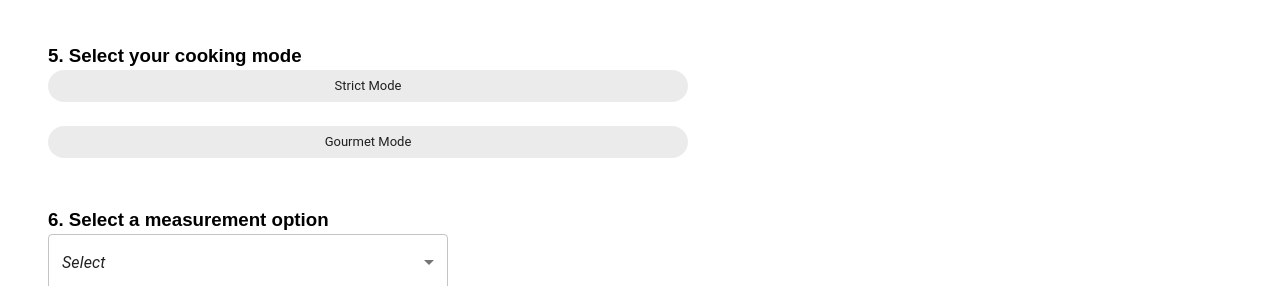
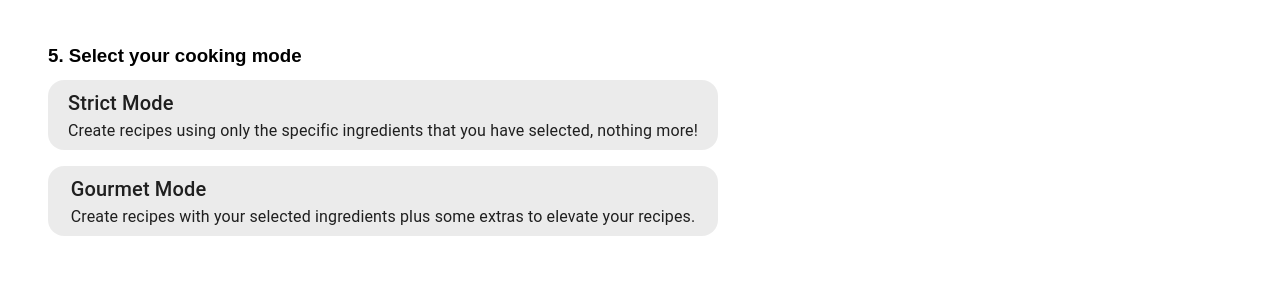
Before and after one commit to trickstyle89/EAiT, a React (Create React App) app: page /preferences in a window 1280 px wide. Shown: the part 475-761 px from the top of the page. Built offline with nearby package versions, Linux system fonts and the light colour scheme; no server answers.

Commit message:
Fixe mode selection

```diff
--- a/src/components/userPreferences/ChefModeButtons.jsx
+++ b/src/components/userPreferences/ChefModeButtons.jsx
@@ -2,6 +2,7 @@ import React from "react";
 import Chip from "@mui/material/Chip";
 import Stack from "@mui/material/Stack";
 import { usePreferences } from "./PreferencesContext";
+import { Typography } from "@mui/material";
 
 function ChefModeButtons() {
   const { preferences, handleChangePreferences } = usePreferences();
@@ -10,41 +11,68 @@ function ChefModeButtons() {
     if (mode === "strictMode") {
       handleChangePreferences("strictMode", !preferences.strictMode);
       handleChangePreferences("gourmetMode", false);
+      console.log("strict Mode selected");
     } else if (mode === "gourmetMode") {
       handleChangePreferences("gourmetMode", !preferences.gourmetMode);
       handleChangePreferences("strictMode", false);
+      console.log("gourmet mode selected");
+    } else {
+      handleChangePreferences("strictMode", false);
+      handleChangePreferences("gourmetMode", false);
     }
   };
 
   return (
-
     <div>
-      <Stack direction="column" spacing={3} width={"40rem"} display={"flex"}>
+      <Stack spacing={2}>
         <Chip
-          sx={{
-            height: "2",
-            "& .MuiChip-label": {
-              display: "flex",
-              flexDirection: "column",
-              alignItems: "center",
-            },
+          style={{
+            height: 70,
+            width: 670,
+            marginTop: 10,
           }}
-          variant="filled"
-          label="Strict Mode"
+          color={preferences.strictMode ? "primary" : "default"}
           onClick={() => handleClick("strictMode")}
+          label={
+            <>
+              <Typography variant="h6" component="span" style={{ margin: 2 }}>
+                Strict Mode
+              </Typography>
+              <br />
+              <Typography
+                variant="body1"
+                component="span"
+                style={{ margin: 2 }}
+              >
+                Create recipes using only the specific ingredients that you have
+                selected, nothing more!
+              </Typography>
+            </>
+          }
         ></Chip>
         <Chip
-          sx={{
-            height: "2",
-            "& .MuiChip-label": {
-              display: "flex",
-              flexDirection: "column",
-              alignItems: "center",
-            },
+          style={{
+            height: 70,
+            width: 670,
           }}
-          variant="filled"
-          label="Gourmet Mode"
+          color={preferences.gourmetMode ? "primary" : "default"}
           onClick={() => handleClick("gourmetMode")}
+          label={
+            <>
+              <Typography variant="h6" component="span" style={{ margin: 2 }}>
+                Gourmet Mode
+              </Typography>
+              <br />
+              <Typography
+                variant="body1"
+                component="span"
+                style={{ margin: 2 }}
+              >
+                Create recipes with your selected ingredients plus some extras
+                to elevate your recipes.
+              </Typography>
+            </>
+          }
         ></Chip>
       </Stack>
     </div>
```
Also changed, not shown: src/components/ingredientsPage/IngredientsPage.jsx (+11 -8 lines).
